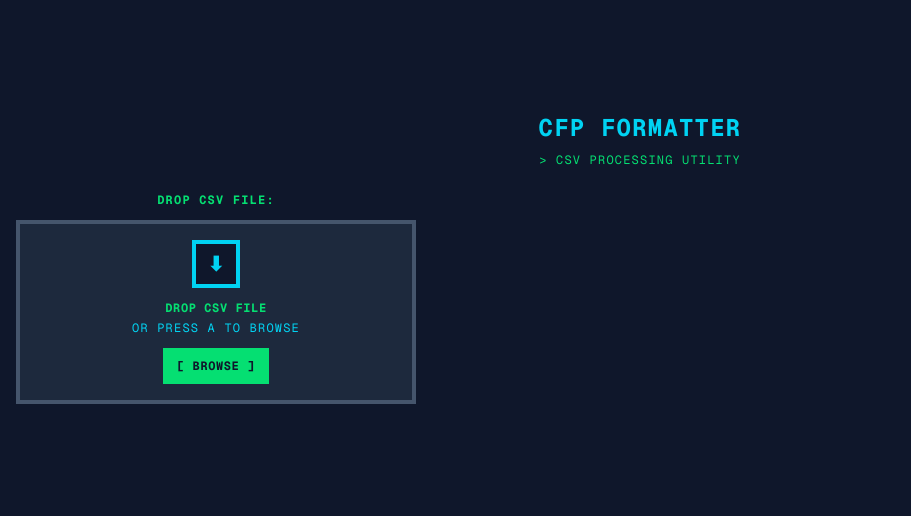
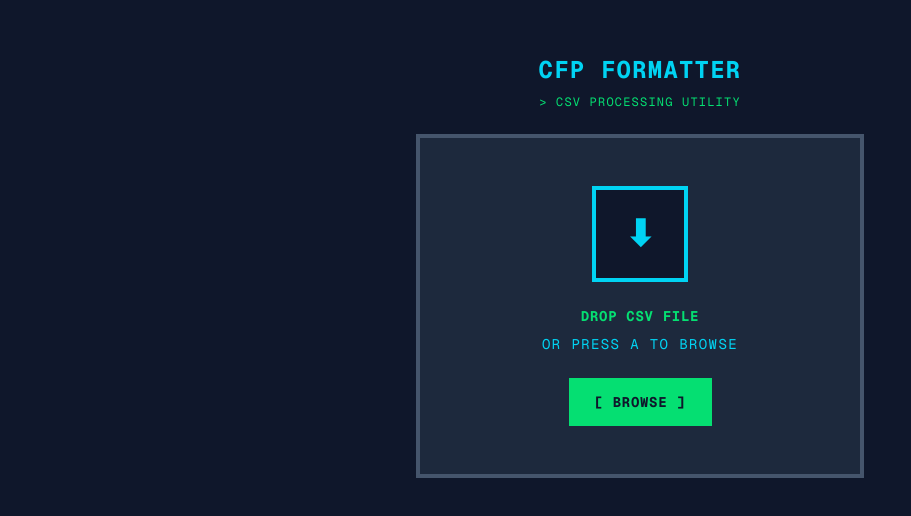
Before and after one commit to michellebakels/cfp-formatter, a Next.js app: page / in a window 1280 px wide. Shown: the part 134-650 px from the top of the page, without its empty margins (0-911 px from the left). Built offline with nearby package versions, Linux system fonts and the light colour scheme.

Commit message:
Add file upload state management and enhance UI for CSV file handling in Home component; improve layout and styling for better user experience

```diff
--- a/app/page.tsx
+++ b/app/page.tsx
@@ -9,6 +9,7 @@ export default function Home() {
   const [selectedFields, setSelectedFields] = useState<Set<string>>(new Set());
   const [csvData, setCsvData] = useState<string[][]>([]);
   const [filterNumbers, setFilterNumbers] = useState<string>("");
+  const [isFileUploaded, setIsFileUploaded] = useState(false);
   const currentFileRef = useRef<File | null>(null);
 
   const parseCSVData = (text: string) => {
@@ -87,6 +88,7 @@ export default function Home() {
         setFieldTitles(parsedData.headers);
         setSelectedFields(new Set(parsedData.headers));
         setCsvData(parsedData.dataRows);
+        setIsFileUploaded(true);
       }
     };
     reader.readAsText(file);
@@ -358,11 +360,64 @@ export default function Home() {
           </div>
         </div>
 
-        {/* Main Grid Layout */}
+        {/* Initial State - Centered Uploader */}
+        {!isFileUploaded && (
+          <div className="flex justify-center">
+            <div
+              className={`border-4 bg-slate-800 p-12 text-center transition-all max-w-md w-full ${
+                isDragging
+                  ? "border-cyan-400 shadow-cyan-400/50 shadow-lg scale-105"
+                  : "border-slate-600"
+              }`}
+              onDragOver={handleDragOver}
+              onDragLeave={handleDragLeave}
+              onDrop={handleDrop}
+            >
+              <div className="flex flex-col items-center gap-6">
+                <div className="w-24 h-24 border-4 border-cyan-400 flex items-center justify-center bg-slate-900">
+                  <div className="text-cyan-400 text-4xl font-bold">
+                    {file ? "✓" : "⬇"}
+                  </div>
+                </div>
 
+                <div>
+                  <p className="text-green-400 font-bold text-sm tracking-wider mb-2">
+                    {file
+                      ? `FILE: ${
+                          file.name.length > 30
+                            ? file.name.substring(0, 30) + "..."
+                            : file.name
+                        }`
+                      : "DROP CSV FILE"}
+                  </p>
+                  <p className="text-cyan-400 text-sm tracking-widest">
+                    OR PRESS A TO BROWSE
+                  </p>
+                </div>
+
+                <input
+                  type="file"
+                  accept=".csv"
+                  onChange={handleFileSelect}
+                  className="hidden"
+                  id="file-upload"
+                />
+                <label
+                  htmlFor="file-upload"
+                  className="px-6 py-3 bg-green-400 text-slate-900 font-bold text-sm border-2 border-green-400 cursor-pointer hover:bg-green-300 transition-colors tracking-wider"
+                >
+                  [ BROWSE ]
+                </label>
+              </div>
+            </div>
+          </div>
+        )}
+
+        {/* File Uploaded State - Grid Layout */}
+        {isFileUploaded && (
+          <div className="animate-in fade-in slide-in-from-bottom-5 duration-500">
             <div className="grid grid-cols-1 lg:grid-cols-3 gap-6">
               {/* Left Column - File Upload & Status */}
-
               <div className="lg:col-span-1">
                 <div className="mb-3 text-center">
                   <h2 className="text-green-400 font-bold text-xs tracking-widest">
@@ -422,12 +477,14 @@ export default function Home() {
                   <div className="bg-slate-800 border-4 border-slate-600 p-4">
                     <div className="text-center">
                       <h3 className="text-green-400 font-bold text-xs tracking-widest mb-2">
-                    RECORDS STATUS
+                        SYSTEM STATUS
                       </h3>
                       <div className="space-y-1">
                         <div className="flex justify-between text-xs">
                           <span className="text-cyan-400">TOTAL:</span>
-                      <span className="text-green-400">{csvData.length}</span>
+                          <span className="text-green-400">
+                            {csvData.length}
+                          </span>
                         </div>
                         <div className="flex justify-between text-xs">
                           <span className="text-cyan-400">FILTERED:</span>
@@ -512,13 +569,13 @@ export default function Home() {
                     >
                       <div className="flex flex-col h-full">
                         <h4 className="text-green-400 font-bold text-xs tracking-widest mb-2">
-                      FILTER RECORDS:
+                          FILTER APPS:
                         </h4>
                         <textarea
                           value={filterNumbers}
                           onChange={(e) => setFilterNumbers(e.target.value)}
                           placeholder="ENTER NUMBERS&#10;2,3,4,5,6"
-                      className="w-full h-32 px-3 py-2 bg-slate-700 border-2 border-slate-600 text-cyan-400 placeholder-slate-500 focus:border-cyan-400 focus:outline-none transition-colors text-xs tracking-wide resize-none"
+                          className="w-full h-48 px-3 py-2 bg-slate-700 border-2 border-slate-600 text-cyan-400 placeholder-slate-500 focus:border-cyan-400 focus:outline-none transition-colors text-xs tracking-wide resize-none"
                         />
                         <div className="mt-2 text-center">
                           <div className="text-xs text-cyan-400 tracking-widest opacity-75">
@@ -537,7 +594,7 @@ export default function Home() {
                         >
                           [ GENERATE PRINT SET ]
                           <div className="text-xs mt-1 opacity-75">
-                        ({getFilteredCount()} RECORDS)
+                            ({getFilteredCount()} APPS)
                           </div>
                         </button>
                       </div>
@@ -547,6 +604,8 @@ export default function Home() {
               </div>
             </div>
           </div>
+        )}
+      </div>
     </div>
   );
 }
```
Lines whose indentation alone changed are shown as unchanged.
